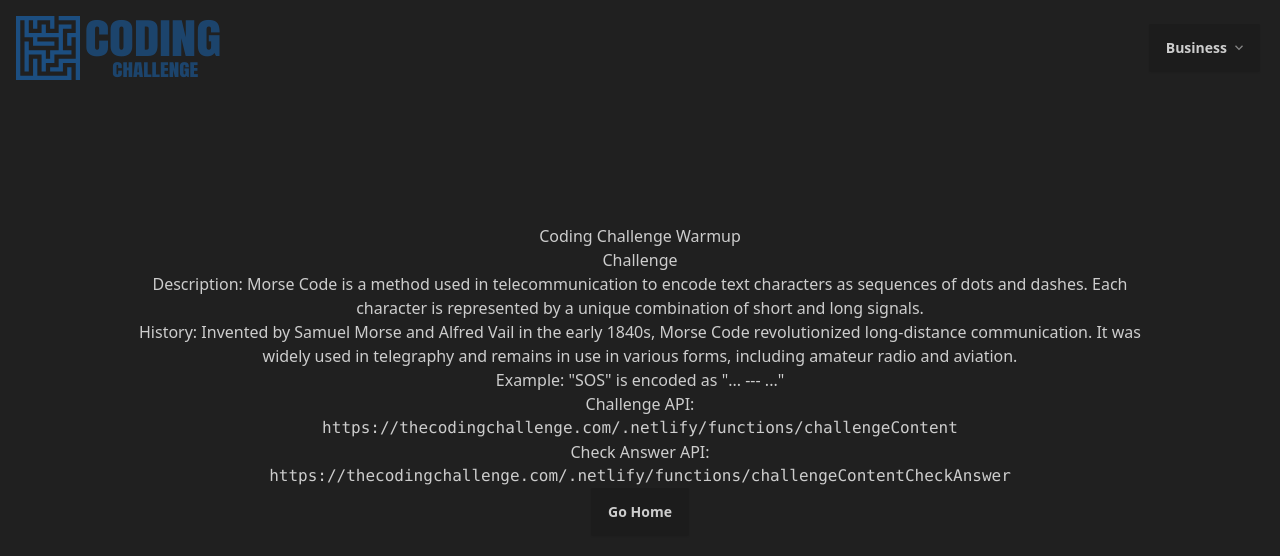
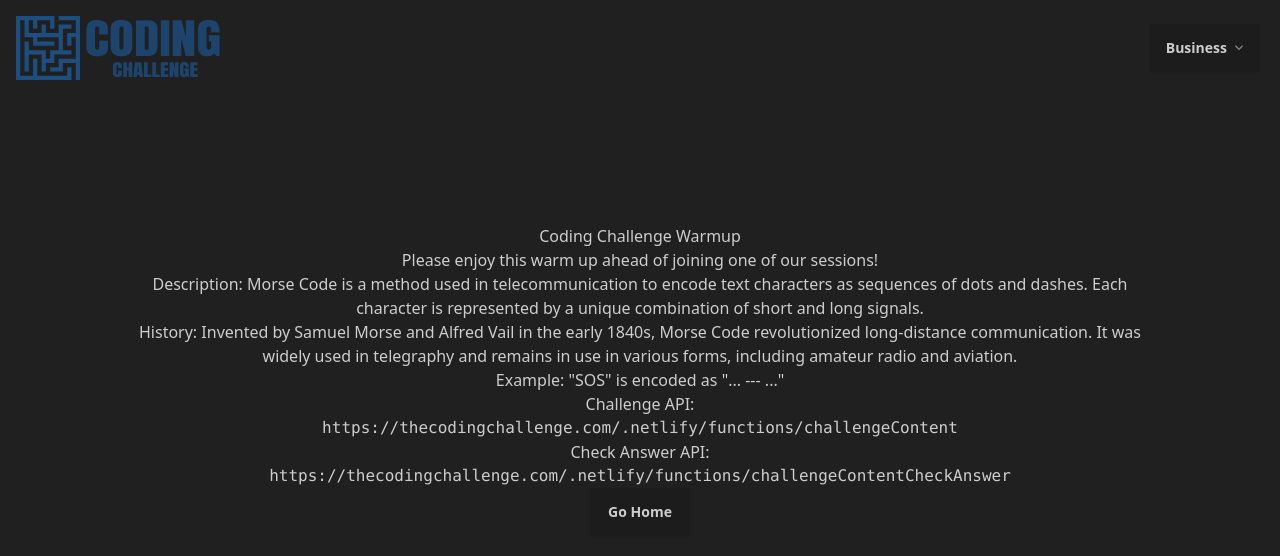
Before and after one commit to KPInc425/RBI-Cipher-Challenge, a React (Vite) app: page /coding-challenge-warmup in a window 1280 px wide. Shown: the top 556 px of the page. Built offline with nearby package versions, Linux system fonts and the light colour scheme.

Commit message:
Trying to get param out of uri

```diff
--- a/src/pages/CodingChallengeWarmup.jsx
+++ b/src/pages/CodingChallengeWarmup.jsx
@@ -6,7 +6,7 @@ const CodingChallengeWarmup = () => {
     <SectionWrapper>
       <div className="h-screen">
         <h1>Coding Challenge Warmup</h1>
-        <p>Challenge</p>
+        <p>Please enjoy this warm up ahead of joining one of our sessions!</p>
 
         <p>Description: Morse Code is a method used in telecommunication to encode text characters as sequences of dots and dashes. Each character is represented by a unique combination of short and long signals.</p>
         <p>History: Invented by Samuel Morse and Alfred Vail in the early 1840s, Morse Code revolutionized long-distance communication. It was widely used in telegraphy and remains in use in various forms, including amateur radio and aviation.</p>
```
Also changed, not shown: 2 other files (tests, documents, lock files or other folders).
